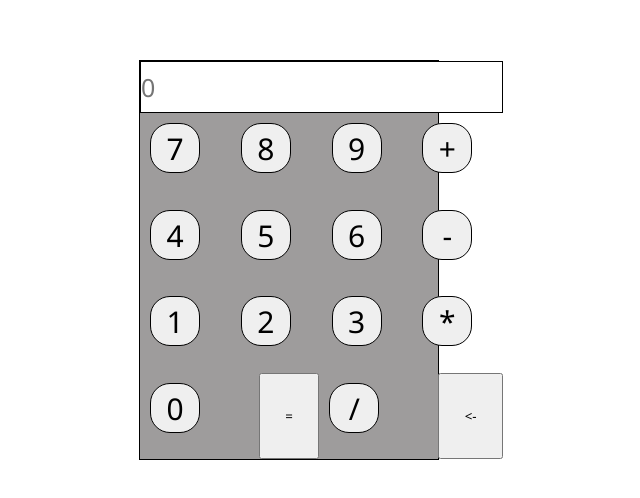
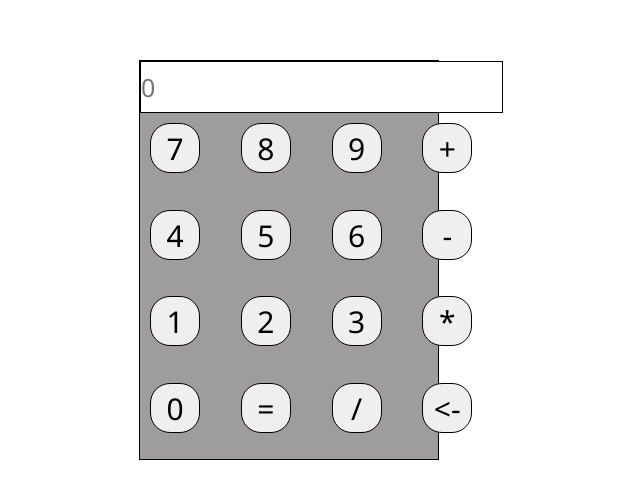
Before and after one commit to ivanglzr/Calculadora, a plain HTML site: page index.html in a window 1280 px wide. Shown: the part 140-638 px from the top of the page, without its empty margins (351-991 px from the left). Drawn offline with Linux system fonts and the light colour scheme.

Commit message:
Update index.html

```diff
--- a/index.html
+++ b/index.html
@@ -29,9 +29,9 @@
     </div>
     <div class="row">
       <button class="btn">0</button>
-      <button class="btn-equal">=</button>
+      <button class="btn" id="btn-equal">=</button>
       <button class="btn">/</button>
-      <button class="btn-delete"> <- </button>
+      <button class="btn" id="btn-delete"> <- </button>
     </div>
   </div>
 
```
